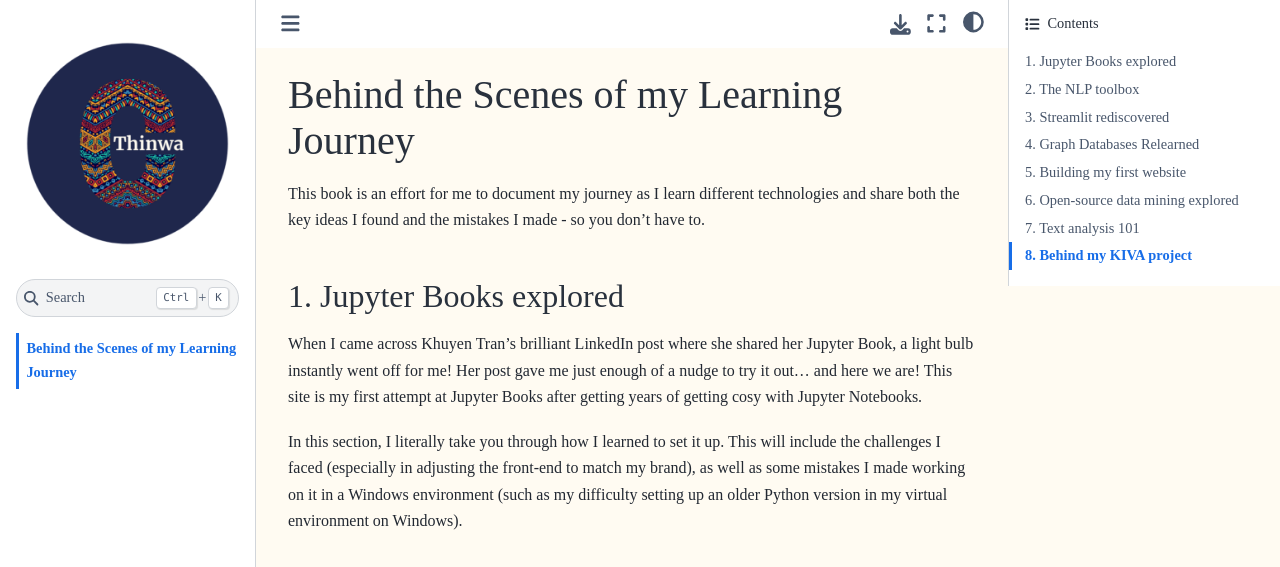
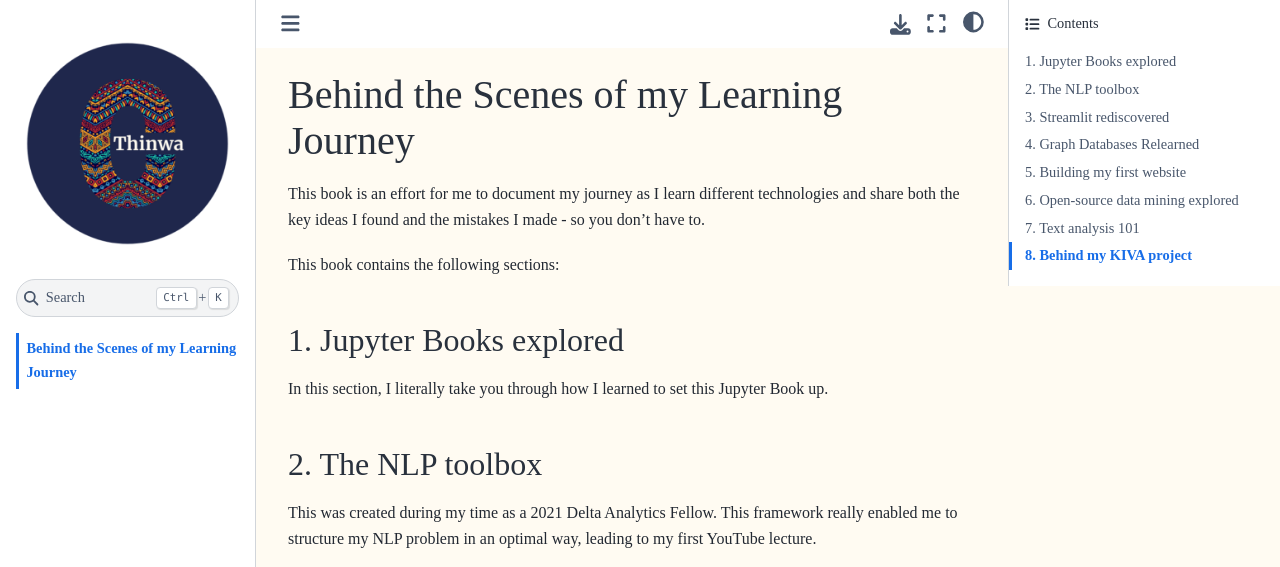
Before and after one commit to CeeThinwa/BTS-Continuous-Learning, a Jupyter Book: the page built from book/intro.md, in a window 1280 px wide and 900 px high, cut to the strip 0-567 px from the top of the window. Built offline with Jupyter Book 1.0.4 settings and Sphinx 7.4.7 and the Sphinx Book theme 1.1.4, drawn with Linux system fonts in a browser that asks for light colours; pages that are not in the unit, such as notebooks, are missing from menus.

Commit message:
Update intro.md

```diff
--- a/book/intro.md
+++ b/book/intro.md
@@ -5,22 +5,12 @@ as I learn different technologies and share both the
 key ideas I found and the mistakes I made - so you
 don't have to.
 
+This book contains the following sections:
+
 ## 1. Jupyter Books explored
 
-When I came across Khuyen Tran's brilliant LinkedIn
-post where she shared her Jupyter Book, a light bulb
-instantly went off for me! Her post gave me just enough of a nudge
-to try it out... and here we are! This site is my first
-attempt at Jupyter Books after getting years of
-getting cosy with Jupyter Notebooks.
-
 In this section, I literally take you through how I
-learned to set it up. This will include the challenges I
-faced (especially in adjusting the front-end to match
-my brand), as well as some mistakes I made working on it in a
-Windows environment (such as my difficulty setting up
-an older Python version in my virtual environment on
-Windows).
+learned to set this Jupyter Book up.
 
 ## 2. The NLP toolbox
 
```
